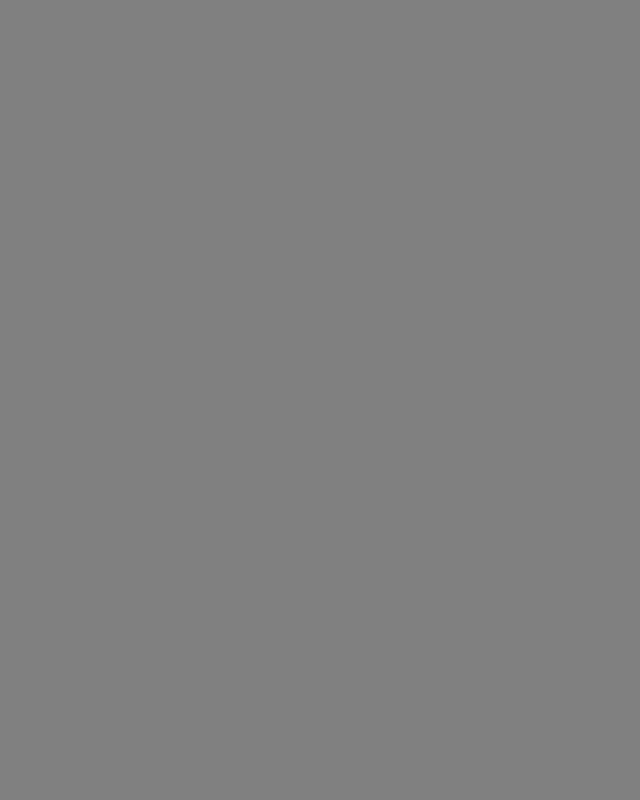
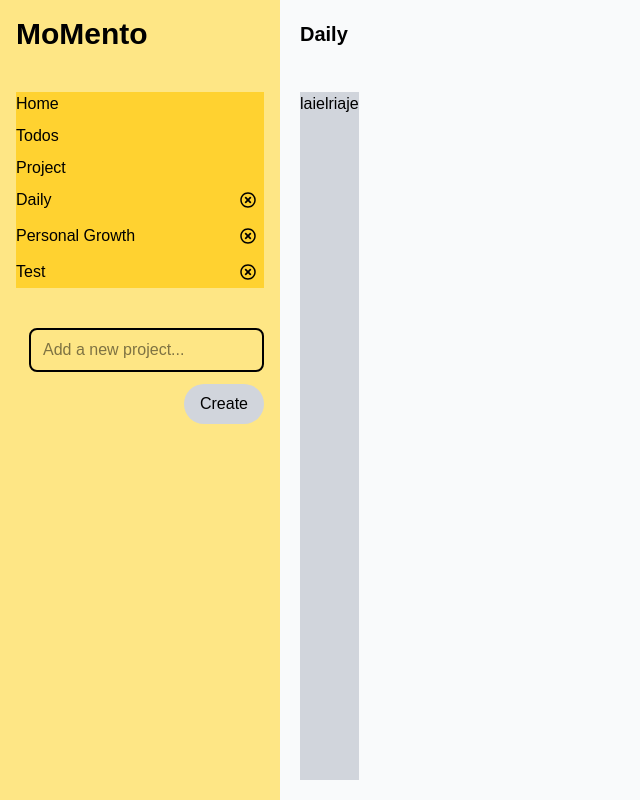
Before and after one commit to MayKhine/momento, a React (Vite) app: page /projects/daily/default-1 in a window 1280 px wide. Before the commit this address had no page. Shown: the whole page, without its empty margins (0-640 px from the left). Built offline with nearby package versions, Linux system fonts and the light colour scheme.

Commit message:
getProjectBytId . and worked on project page routing

```diff
--- a/src/components/SideBar.tsx
+++ b/src/components/SideBar.tsx
@@ -11,11 +11,16 @@ export const SideBar = () => {
     title: "",
     description: "",
   })
+
   const addNewProject = () => {
     console.log("in the side bar: add new proejct")
     addProject({
       id: uuidv4(),
       title: newProject.title.trim(),
+      slug: newProject.title
+        .toLowerCase()
+        .replace(/[^a-z0-9]+/g, "-")
+        .replace(/(^-|-$)+/g, ""),
       description: newProject.description.trim(),
       createdAt: new Date().toISOString(),
     })
@@ -27,7 +32,6 @@ export const SideBar = () => {
   }
 
   const { projects, addProject, deleteProject } = useProjects()
-  console.log("projects; ", projects)
 
   return (
     <div className="flex flex-col gap-10 min-w-70 max-w-70 min-h-screen bg-amber-200 p-4">
@@ -45,7 +49,7 @@ export const SideBar = () => {
                 <Link
                   className="wrap-anywhere"
                   key={project.id}
-                  to="/projects/${project.title}"
+                  to={`/projects/${project.slug}/${project.id}`}
                 >
                   {project.title}
                 </Link>
--- a/src/components/todo.tsx
+++ b/src/components/todo.tsx
@@ -32,7 +32,9 @@ export const Todo = ({ todo, onToggle, onDelete }: TodoProps) => {
         </div>
       )}
 
-      <p className="grow align-top">{todo.title}</p>
+      {todo.done && <p className="grow align-top line-through">{todo.title}</p>}
+      {!todo.done && <p className="grow align-top">{todo.title}</p>}
+
       <button
         className=" hover:cursor-pointer  align-top self-start"
         onClick={() => {
--- a/src/data/defaultProjects.ts
+++ b/src/data/defaultProjects.ts
@@ -2,18 +2,21 @@ export const defaultProjects = [
   {
     id: "default-1",
     title: "Daily",
+    slug: "daily",
     description: "Daily coding & learning habits",
     createdAt: new Date().toISOString(),
   },
   {
     id: "default-2",
     title: "Personal Growth",
+    slug: "personal-growth",
     description: "Small daily improvements",
     createdAt: new Date().toISOString(),
   },
   {
     id: "default-3",
     title: "Test",
+    slug: "test",
     description: "Small daily improvements",
     createdAt: new Date().toISOString(),
   },
--- a/src/hooks/useProjects.ts
+++ b/src/hooks/useProjects.ts
@@ -1,6 +1,7 @@
 import { useState } from "react"
 import { defaultProjects } from "../data/defaultProjects"
 import type { ProjectType } from "../types"
+import { ProjectPage } from "../pages/ProjectPage"
 const STORAGE_KEY = "momento_projects"
 
 export const useProjects = () => {
@@ -44,5 +45,9 @@ export const useProjects = () => {
     console.log("deleted the  project")
   }
 
-  return { projects, addProject, deleteProject }
+  const getProjectById = (id: string) => {
+    return projects.filter((project: ProjectType) => project.id == id)[0]
+  }
+
+  return { projects, addProject, deleteProject, getProjectById }
 }
--- a/src/main.tsx
+++ b/src/main.tsx
@@ -12,7 +12,7 @@ createRoot(document.getElementById("root")!).render(
       <Routes>
         <Route path="/" element={<HomePage />} />
         <Route path="/todos" element={<TodoPage />} />
-        <Route path="/projects/:projectid" element={<ProjectPage />} />
+        <Route path="/projects/:slug/:id" element={<ProjectPage />} />
       </Routes>
     </BrowserRouter>
   </StrictMode>
--- a/src/pages/ProjectPage.tsx
+++ b/src/pages/ProjectPage.tsx
@@ -1,10 +1,21 @@
+import { useParams } from "react-router-dom"
 import { SideBar } from "../components/SideBar"
+import { useProjects } from "../hooks/useProjects"
 
 export const ProjectPage = () => {
+  const { slug, id } = useParams<{ slug: string; id: string }>()
+  // const id = slugAndId?.split("-").pop()
+  const { getProjectById } = useProjects()
+  console.log("slug: ", slug, "id: ", id)
+  const project = getProjectById(id!)
+  console.log("proejct : ", project)
   return (
     <div className=" flex bg-gray-50">
       <SideBar />
-      Project Page
+      <div className="flex flex-col p-5 gap-11">
+        <h1 className="text-xl font-bold">{project.title}</h1>
+        <div className="h-full bg-gray-300"> laielriaje</div>
+      </div>
     </div>
   )
 }
--- a/src/types.ts
+++ b/src/types.ts
@@ -7,6 +7,7 @@ export interface TodoType {
 export interface ProjectType {
   id: string
   title: string
+  slug: string
   description: string
   createdAt: string
   dueDate?: Date
```
